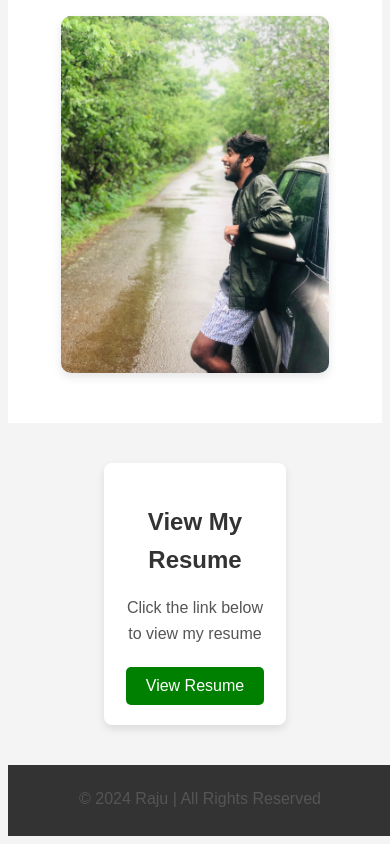
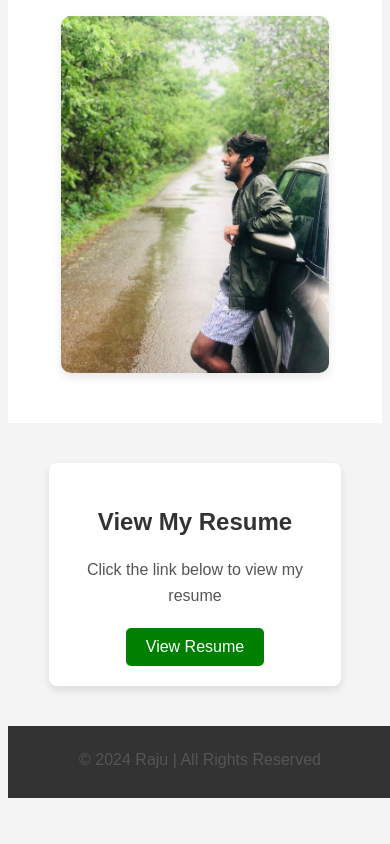
Before and after one commit to reddy1642/My-Portfolio, a plain HTML site: page about.html in a window 390 px wide. Shown: the part 714-1558 px from the top of the page. After the commit the page ends 1520 px from the top, so only its background shows below. Drawn offline with Linux system fonts and the light colour scheme.

Commit message:
Update about.css

```diff
--- a/about.css
+++ b/about.css
@@ -178,3 +178,15 @@ footer {
     color: white;
     text-decoration: none;
   }
+
+
+  @media (max-width: 768px) {
+    .Resumecontainer {
+      flex-direction: column;
+      align-items: center;
+    }
+
+    .resume-section, .resume1 {
+      width: 80%;
+    }
+  }
```
